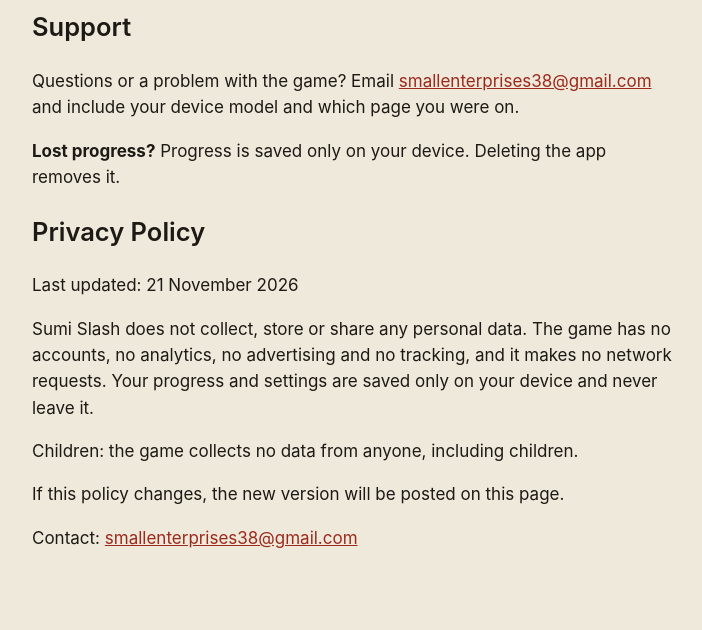
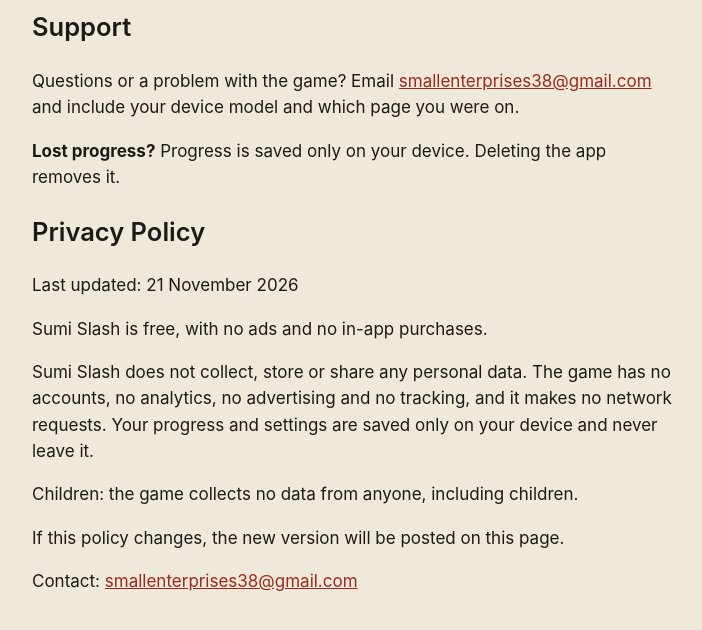
Before and after one commit to smallenterprises38/sumi-slash-play, a plain HTML site: page privacy.html in a window 1280 px wide. Shown: the part 100-730 px from the top of the page, without its empty margins (288-990 px from the left). Drawn offline with Linux system fonts and the light colour scheme.

Commit message:
privacy.html: add free, no ads, no IAP line

```diff
--- a/privacy.html
+++ b/privacy.html
@@ -6,6 +6,7 @@
 <p><b>Lost progress?</b> Progress is saved only on your device. Deleting the app removes it.</p>
 <h2>Privacy Policy</h2>
 <p>Last updated: 21 November 2026</p>
+<p>Sumi Slash is free, with no ads and no in-app purchases.</p>
 <p>Sumi Slash does not collect, store or share any personal data. The game has no accounts, no analytics, no advertising and no tracking, and it makes no network requests. Your progress and settings are saved only on your device and never leave it.</p>
 <p>Children: the game collects no data from anyone, including children.</p>
 <p>If this policy changes, the new version will be posted on this page.</p>
```
